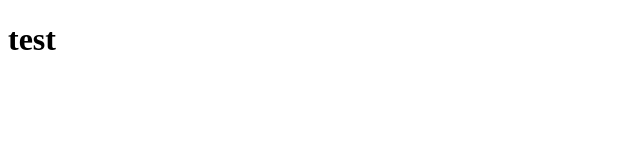
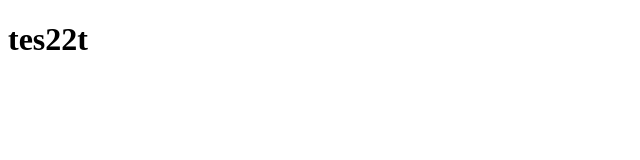
Before and after one commit to doezsrb/testg, a plain HTML site: page index.html in a window 1280 px wide. Shown: the full height of the page, 0-640 px from the left. Drawn offline with Linux system fonts and the light colour scheme.

Commit message:
Update index.html

```diff
--- a/index.html
+++ b/index.html
@@ -4,6 +4,6 @@
 	<title>TEST</title>
 </head>
 <body>
-		<h1>test</h1>
+		<h1>tes22t</h1>
 </body>
 </html>
```
